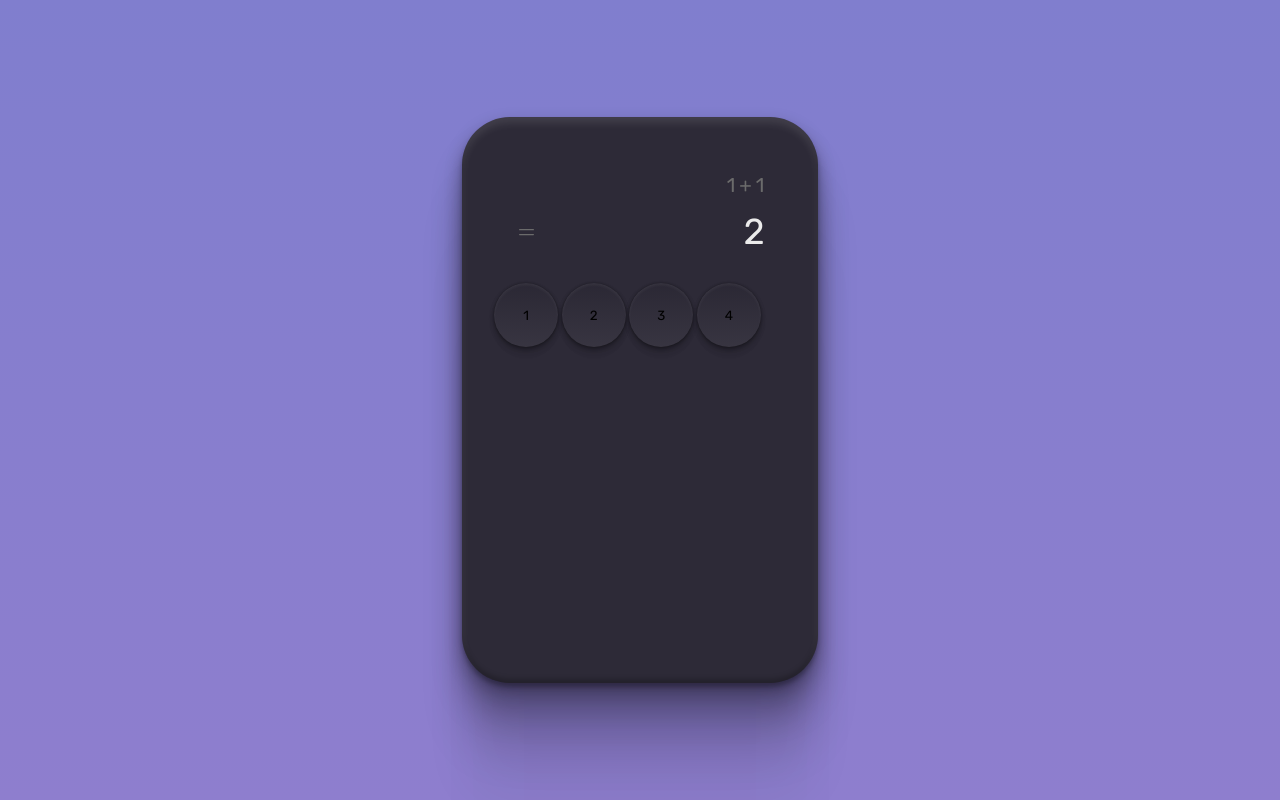
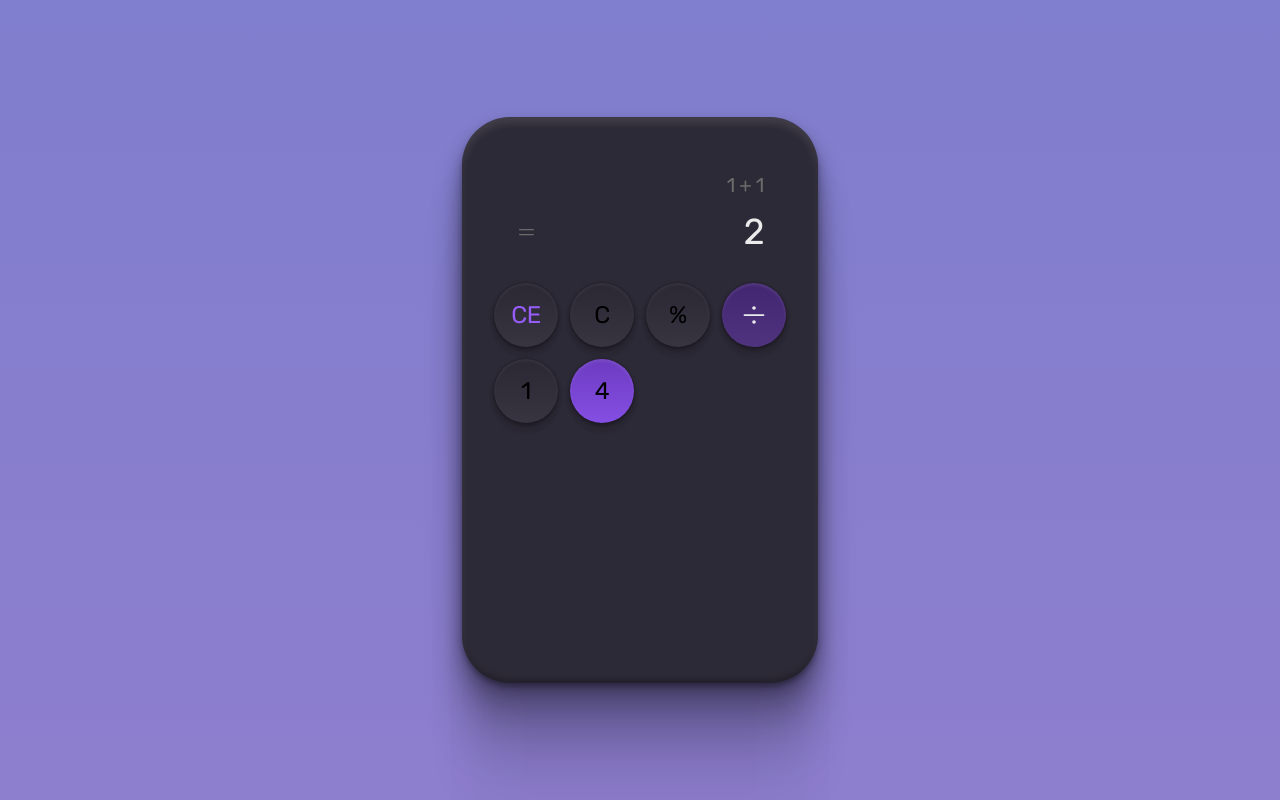
Before and after one commit to leticea/calculator-rocketseat, a plain HTML site: page index.html in a window 1280 px wide. Drawn offline with Linux system fonts and the light colour scheme.

Commit message:
editando os numeros

```diff
--- a/index.html
+++ b/index.html
@@ -23,10 +23,15 @@
         </div>
       </div>
       <div id="keyboard">
+        <button class="secondary">CE</button>
+        <button>C</button>
+        <button>%</button>
+        <button class="tertiary">
+          <img src="./assets/divide.svg" alt="divide">
+        </button>
         <button>1</button>
-        <button>2</button>
-        <button>3</button>
-        <button>4</button>
+        <button class="quartiary">4</button>
+
       </div>
     </div>
   </body>
--- a/style.css
+++ b/style.css
@@ -62,6 +62,9 @@ body * {
   margin-top: 26px;
   margin-inline: 32px;
   //padding-bottom: 32px;
+  display: grid;
+  grid-template-columns: repeat(4, 1fr);
+  gap: 12px;
 }
 
 button {
@@ -72,10 +75,46 @@ button {
   background: linear-gradient(
       180deg,
       rgba(0, 0, 0, 0.05) 0%,
-      rgba(255, 255, 255, 0.05) 100%), #2d2a37;
+      rgba(255, 255, 255, 0.05) 100%
+    ),
+    #2d2a37;
   box-shadow: 0px 11px 7px rgba(0, 0, 0, 0.01), 0px 7px 7px rgba(0, 0, 0, 0.04),
     0px 4px 6px rgba(0, 0, 0, 0.1), 0px 2px 4px rgba(0, 0, 0, 0.26),
     0px 0px 2px rgba(0, 0, 0, 0.29), inset 0px 2px 3px rgba(255, 255, 255, 0.06);
 
   border-radius: 999px;
+  font-size: 24px;
+  line-height: 28px;
+
+  display: flex;
+  align-items: center;
+  justify-content: center;
 }
+
+.secondary {
+  color: #975dfa;
+}
+
+.tertiary {
+  background: linear-gradient(
+      180deg,
+      rgba(0, 0, 0, 0.05) 0.01%,
+      rgba(255, 255, 255, 0.05) 100%
+    ),
+    #462878;
+  box-shadow: 0px 11px 7px rgba(0, 0, 0, 0.01), 0px 7px 7px rgba(0, 0, 0, 0.04),
+    0px 4px 6px rgba(0, 0, 0, 0.1), 0px 2px 4px rgba(0, 0, 0, 0.26),
+    0px 0px 2px rgba(0, 0, 0, 0.29), inset 0px 2px 3px rgba(255, 255, 255, 0.1);
+}
+
+.quartiary {
+  background: linear-gradient(
+      180deg,
+      rgba(0, 0, 0, 0.15) 0%,
+      rgba(255, 255, 255, 0.05) 100%
+    ),
+    #7f45e2;
+  box-shadow: 0px 11px 7px rgba(0, 0, 0, 0.01), 0px 7px 7px rgba(0, 0, 0, 0.04),
+    0px 4px 6px rgba(0, 0, 0, 0.1), 0px 2px 4px rgba(0, 0, 0, 0.26),
+    0px 0px 2px rgba(0, 0, 0, 0.29), inset 0px 2px 3px rgba(255, 255, 255, 0.1);
+}
```
Also changed, not shown: assets/divide.svg (added).
